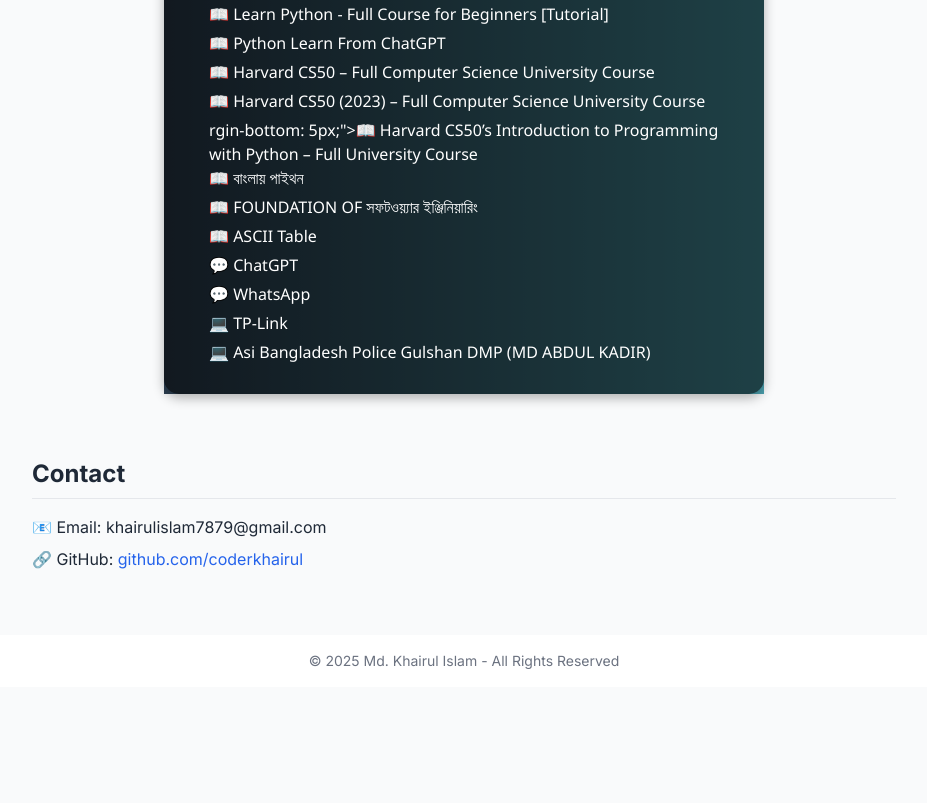
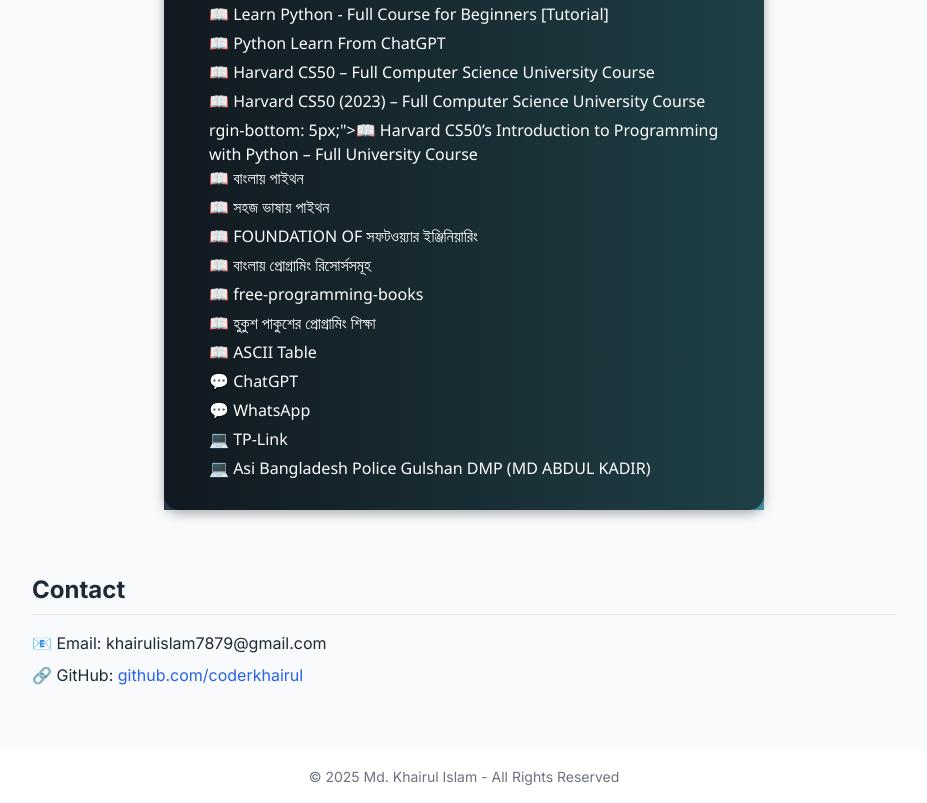
Before and after one commit to coderkhairul/My_Portfolio, a plain HTML site: page index.html in a window 1280 px wide. Shown: the part 5731-6534 px from the top of the page, without its empty margins (176-1103 px from the left). Before the commit the page ends 6418 px from the top, so only its background shows below. Drawn offline with nearby package versions, Linux system fonts and the light colour scheme; no server answers; a script that the page names is missing.

Commit message:
Update index.html

```diff
--- a/index.html
+++ b/index.html
@@ -485,7 +485,12 @@ Syllabus: 1. Asyptic notation 2. Algorithm complexity[Time/Space complexity] 3.
       <li style="margin-bottom: 5px;"><a href="https://www.youtube.com/watch?v=LfaMVlDaQ24&ab_channel=freeCodeCamp.org" target="_blank" style="color: inherit; text-decoration:none;">📖 Harvard CS50 (2023) – Full Computer Science University Course</a></li>
       rgin-bottom: 5px;"><a href="https://www.youtube.com/watch?v=nLRL_NcnK-4&ab_channel=freeCodeCamp.org" target="_blank" style="color: inherit; text-decoration:none;">📖 Harvard CS50’s Introduction to Programming with Python – Full University Course</a></li>
       <li style="margin-bottom: 5px;"><a href="https://python.howtocode.dev/" target="_blank" style="color: inherit; text-decoration:none;">📖 বাংলায় পাইথন</a></li>
+       <li style="margin-bottom: 5px;"><a href="https://python.maateen.me/" target="_blank" style="color: inherit; text-decoration:none;">📖 সহজ ভাষায় পাইথন</a></li>
       <li style="margin-bottom: 5px;"><a href="https://www.youtube.com/playlist?list=PLkyGuIcLcmx0NDDhUydksZTsCWE_4daBJ" target="_blank" style="color: inherit; text-decoration:none;">📖 FOUNDATION OF সফটওয়্যার ইঞ্জিনিয়ারিং</a></li>
+      <li style="margin-bottom: 5px;"><a href="https://github.com/me-shaon/bangla-programming-resources" target="_blank" style="color: inherit; text-decoration:none;">📖 বাংলায় প্রোগ্রামিং রিসোর্সসমূহ</a></li>
+      <li style="margin-bottom: 5px;"><a href="https://github.com/EbookFoundation/free-programming-books/blob/main/books/free-programming-books-bn.md" target="_blank" style="color: inherit; text-decoration:none;">📖 free-programming-books</a></li>
+      <li style="margin-bottom: 5px;"><a href="https://hukush-pakush.com/" target="_blank" style="color: inherit; text-decoration:none;">📖 হুকুশ পাকুশের
+প্রোগ্রামিং শিক্ষা</a></li>
       <li style="margin-bottom: 5px;"><a href="https://www.lookuptables.com/text/ascii-table" target="_blank" style="color: inherit; text-decoration:none;">📖 ASCII Table</a></li>
       <li style="margin-bottom: 5px;"><a href="https://chatgpt.com/" target="_blank" style="color: inherit; text-decoration:none;">💬 ChatGPT</a></li>
       <li style="margin-bottom: 5px;"><a href="https://web.whatsapp.com/" target="_blank" style="color: inherit; text-decoration:none;">💬 WhatsApp</a></li>
```
